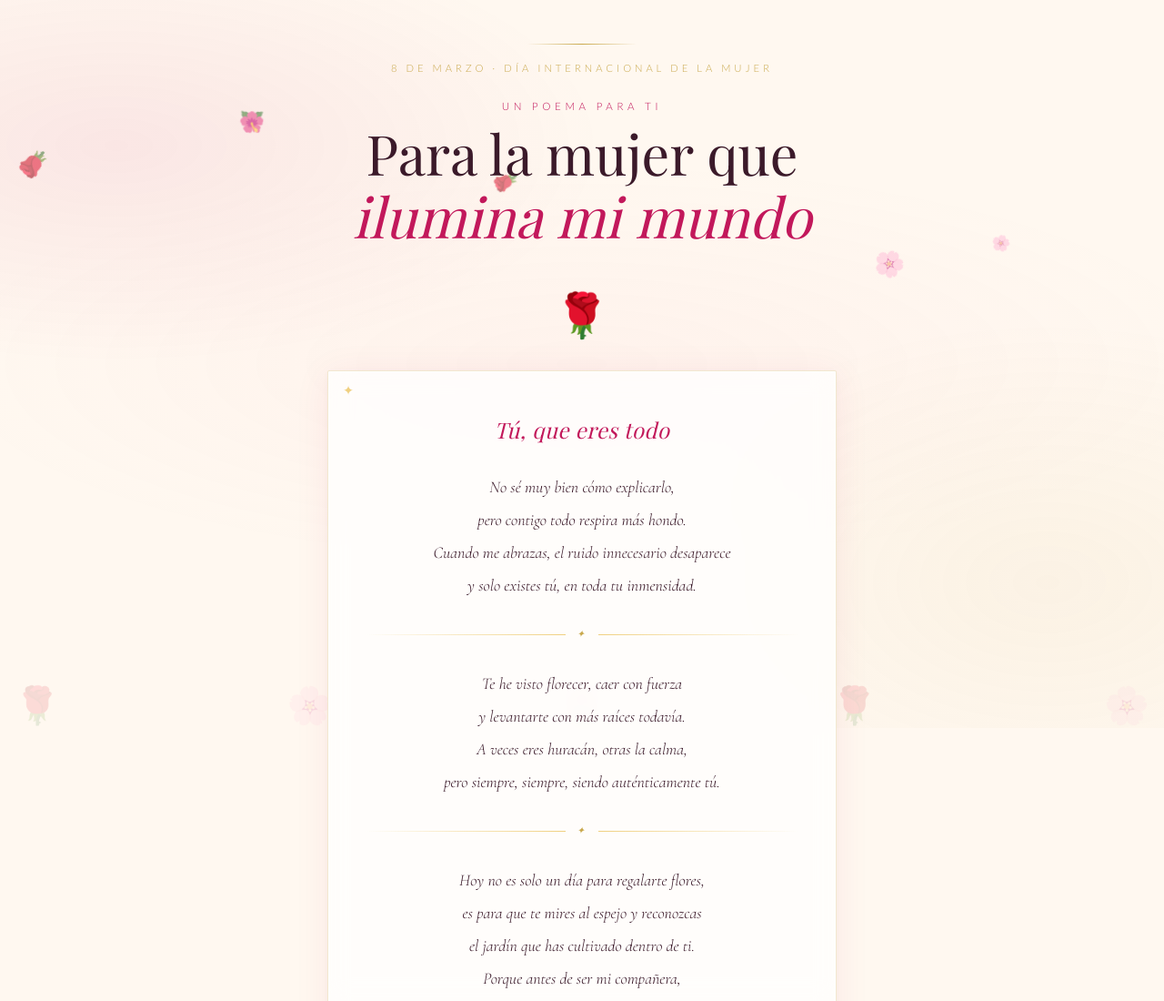
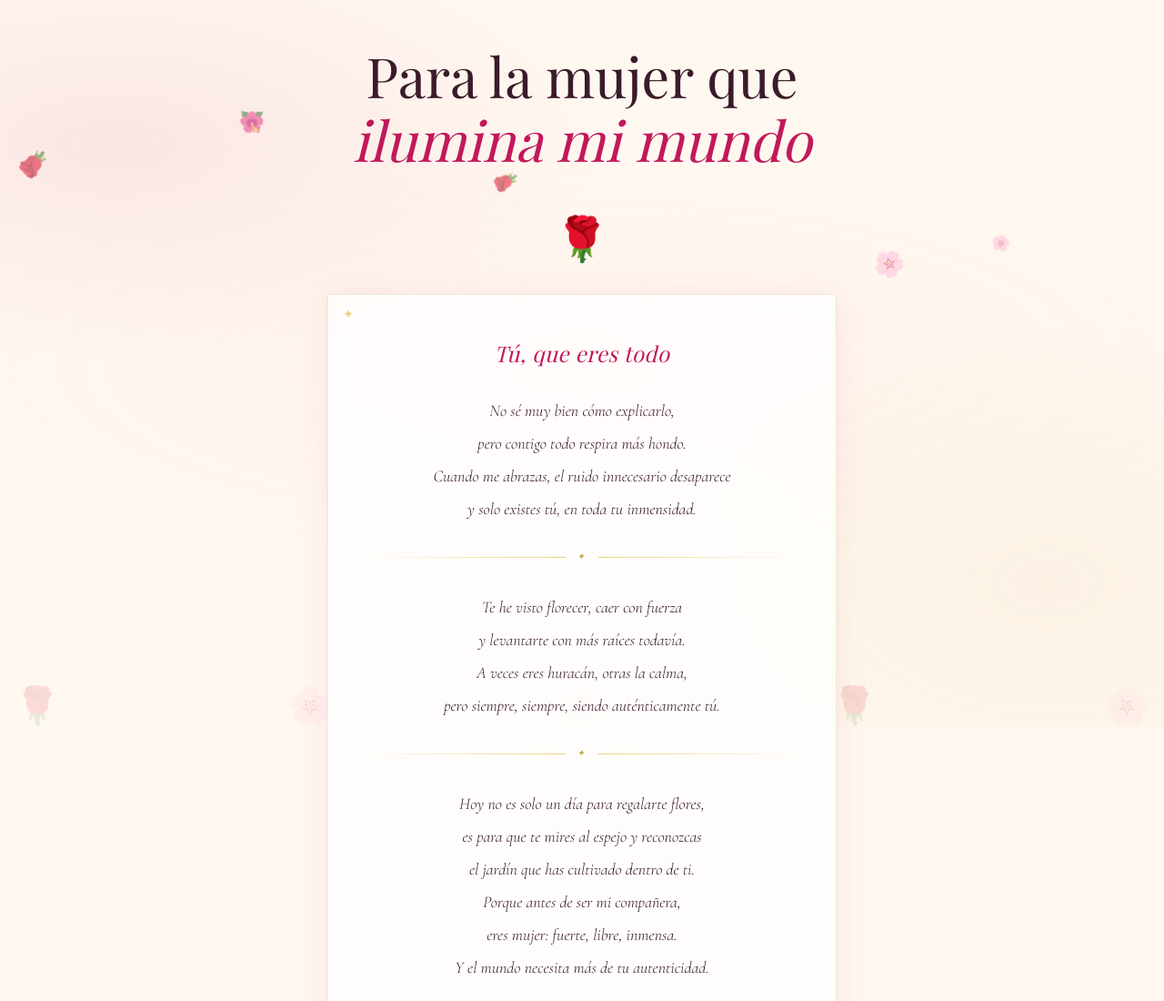
Before and after one commit to Dreyveringx/D-a-de-la-mujer, a plain HTML site: page index.html in a window 1280 px wide. Shown: the top 1100 px of the page at 91% size. Drawn offline with nearby package versions, Linux system fonts and the light colour scheme; a web font is replaced by a local one.

Commit message:
mensajes

```diff
--- a/index.html
+++ b/index.html
@@ -19,11 +19,11 @@
 </div>
 
 <div class="wrapper">
-  <div class="deco-line"></div>
-  <p class="date-tag">8 de marzo · Día Internacional de la Mujer</p>
+  <!-- <div class="deco-line"></div>
+  <p class="date-tag">Hoy y siempre para ti</p> -->
 
   <div class="title-block">
-    <p class="title-small">Un poema para ti</p>
+    <!-- <p class="title-small">Un poema para ti</p> -->
     <h1 class="title-main">Para la mujer que<br><em>ilumina mi mundo</em></h1>
   </div>
 
```
Also changed, not shown: sorpresa.html (+1 -1 lines).
